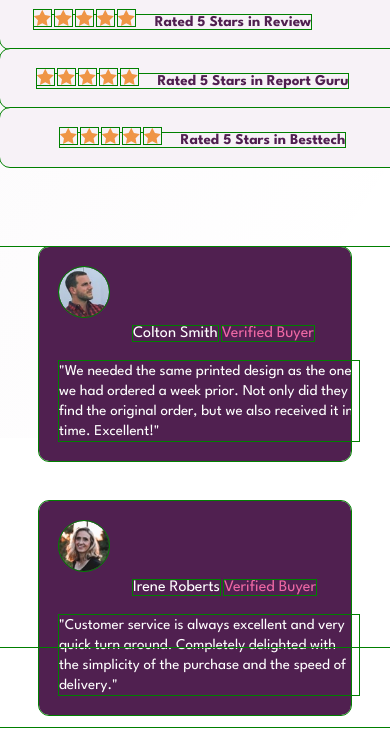
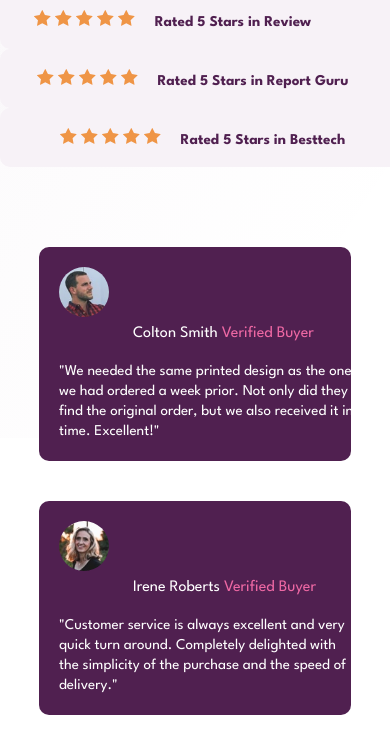
Before and after one commit to nirvayathapa/frontendmentor-socialproof, a plain HTML site: page index.html in a window 390 px wide. Shown: the part 235-988 px from the top of the page. Drawn offline with Linux system fonts and the light colour scheme.

Commit message:
Update style.css

```diff
--- a/css/style.css
+++ b/css/style.css
@@ -180,9 +180,7 @@ div>span.buyer {
 }
 
 @media screen and (min-width:0px) and (max-width:705px) {
-    * {
-        outline: 1px solid green;
-    }
+
 
     main {
         display: flex;
```
